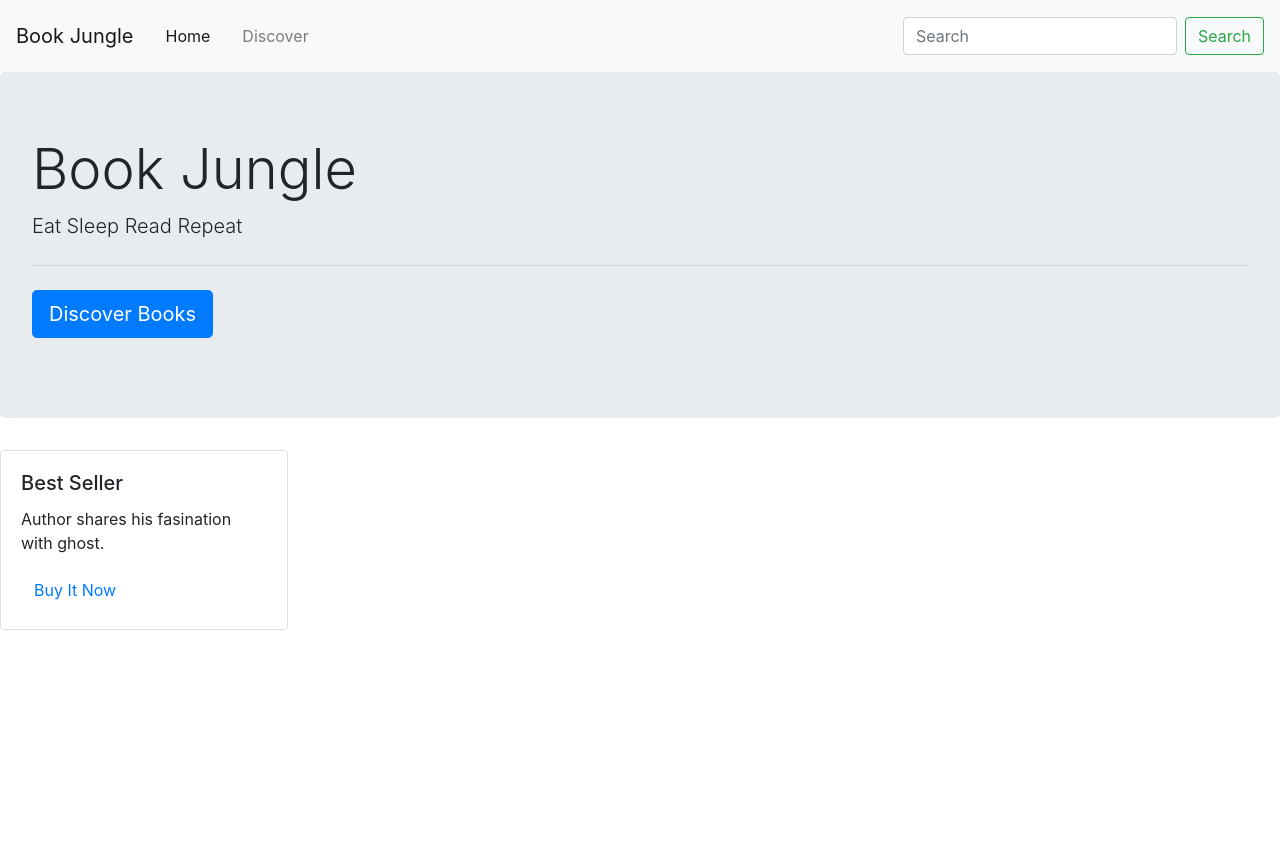
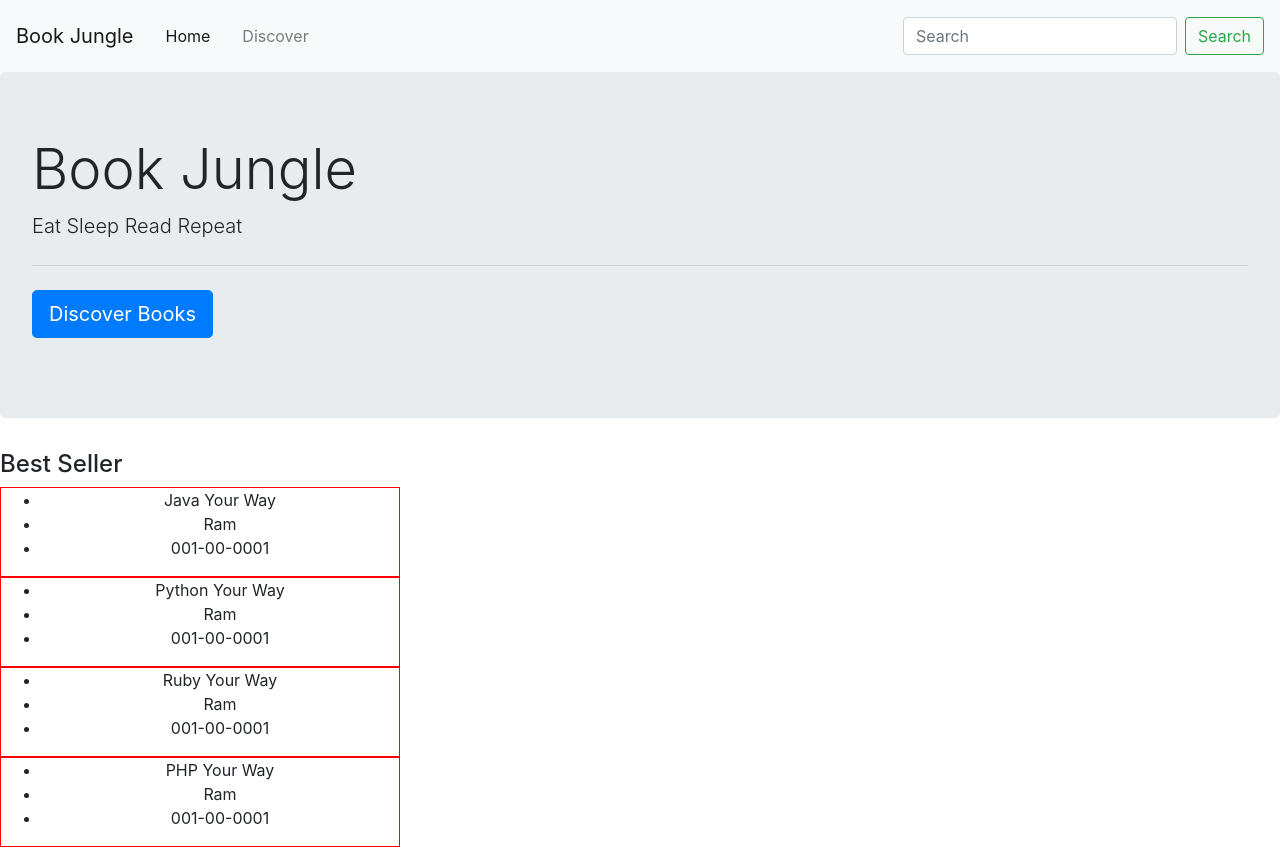
Before and after one commit to iprabesh/bookJungle, an Angular app: page /bestseller in a window 1280 px wide. Before the commit the page ends 800 px from the top, so only its background shows below. Built offline with nearby package versions, Linux system fonts and the light colour scheme.

Commit message:
Added Service BookList

```diff
--- a/src/app/app.module.ts
+++ b/src/app/app.module.ts
@@ -6,6 +6,8 @@ import { AppComponent } from './app.component';
 import { HeaderComponent } from './header/header.component';
 import { JumbotronComponent } from './jumbotron/jumbotron.component';
 import { BestSellerComponent } from './best-seller/best-seller.component';
+
+import { BooklistService } from './booklist.service';
 
 
 @NgModule({
@@ -18,7 +20,7 @@ import { BestSellerComponent } from './best-seller/best-seller.component';
   imports: [
     BrowserModule
   ],
-  providers: [],
+  providers: [BooklistService],
   bootstrap: [AppComponent]
 })
 export class AppModule { }
--- a/src/app/best-seller/best-seller.component.css
+++ b/src/app/best-seller/best-seller.component.css
@@ -0,0 +1,5 @@
+.bestSeller{
+	border: 1px solid red;
+	width: 400px;
+	text-align: center;
+}
--- a/src/app/best-seller/best-seller.component.html
+++ b/src/app/best-seller/best-seller.component.html
@@ -1,8 +1,8 @@
-<div class="card" style="width: 18rem;">
-
-  <div class="card-body">
-    <h5 class="card-title">Best Seller</h5>
-    <p class="card-text">Author shares his fasination with ghost.</p>
-    <a href="#" class="btn btn-sm-primary">Buy It Now</a>
-  </div>
+<h4>Best Seller</h4>
+<div class = "bestSeller" *ngFor = "let book of bookList ">
+	<ul>
+		<li>{{book.title}}</li>
+		<li>{{book.author}}</li>
+		<li>{{book.isbn}}</li>
+	</ul>
 </div>
--- a/src/app/best-seller/best-seller.component.ts
+++ b/src/app/best-seller/best-seller.component.ts
@@ -1,4 +1,6 @@
 import { Component, OnInit } from '@angular/core';
+
+import {BooklistService } from '../booklist.service';
 
 @Component({
   selector: 'app-best-seller',
@@ -7,9 +9,12 @@ import { Component, OnInit } from '@angular/core';
 })
 export class BestSellerComponent implements OnInit {
 
-  constructor() { }
+ public bookList = [];
+
+  constructor(private _booklistService: BooklistService) { }
 
   ngOnInit() {
+  	this.bookList = this._booklistService.getBookList();
   }
 
 }
--- /dev/null
+++ b/src/app/booklist.service.ts
@@ -0,0 +1,15 @@
+import { Injectable } from '@angular/core';
+
+@Injectable()
+export class BooklistService {
+  getBookList(){
+  	return [
+  	{"title": "Java Your Way", "isbn": "001-00-0001", "author": "Ram"},
+  	{"title": "Python Your Way", "isbn": "001-00-0001", "author": "Ram"},
+  	{"title": "Ruby Your Way", "isbn": "001-00-0001", "author": "Ram"},
+  	{"title": "PHP Your Way", "isbn": "001-00-0001", "author": "Ram"}
+  	]
+  }
+  constructor() { }
+
+}
```
Also changed, not shown: 1 other file (tests, documents, lock files or other folders).
